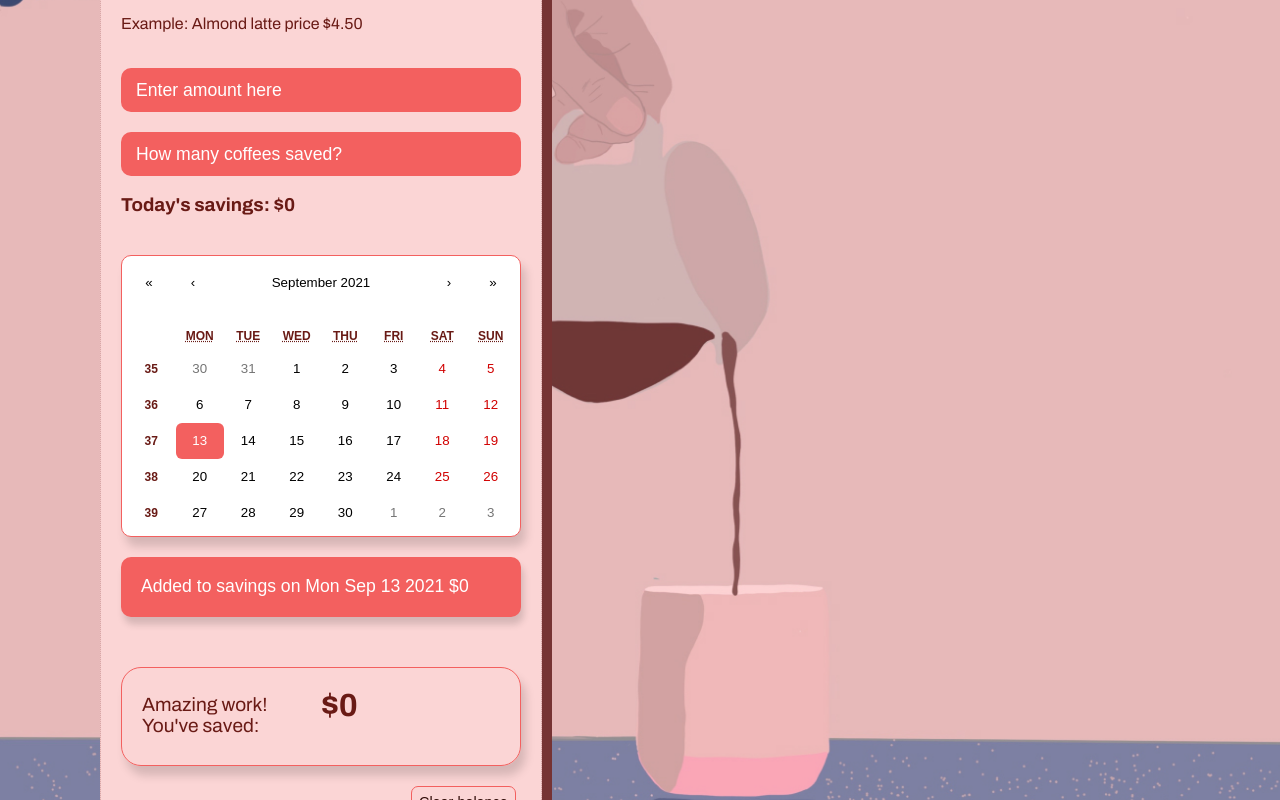
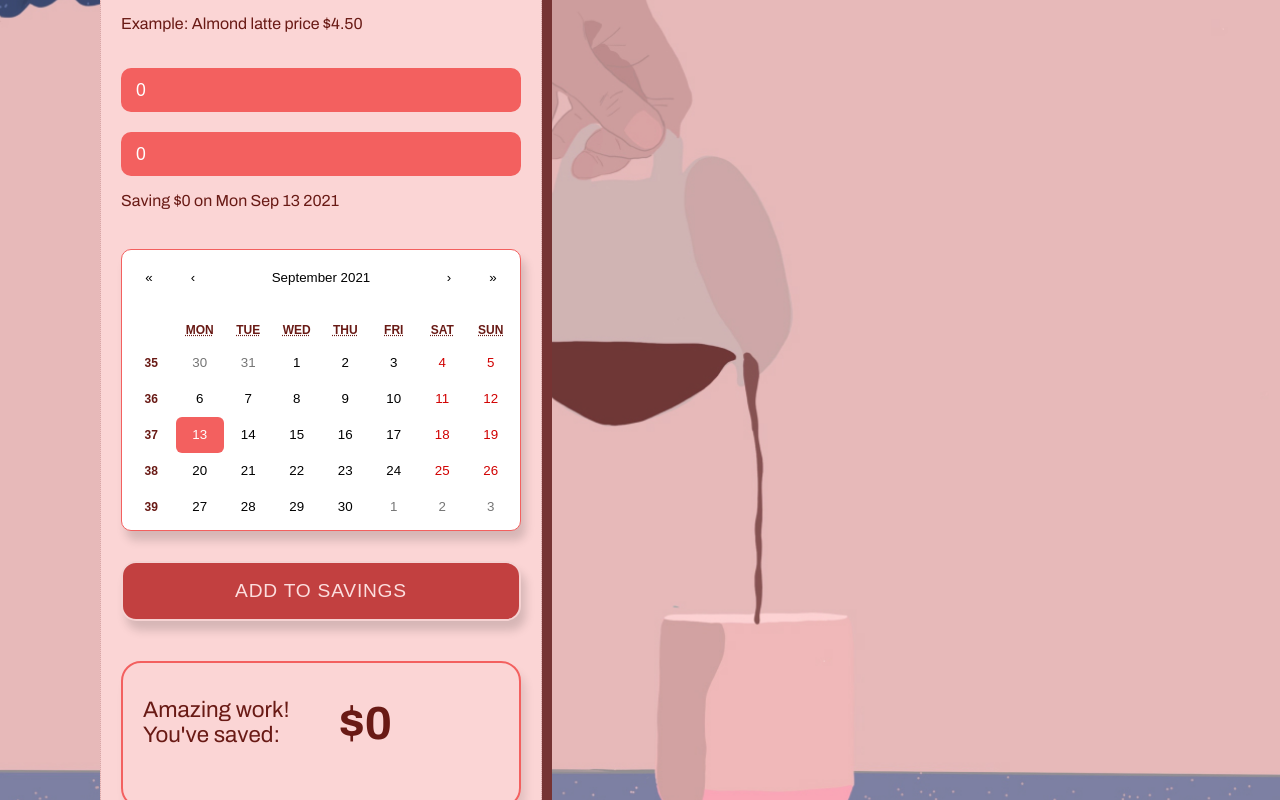
Before and after one commit to Shell111/CoffeeSaver, a React (Create React App) app: page / in a window 1280 px wide. Shown: the part 360-1160 px from the top of the page. Built offline with nearby package versions, Linux system fonts and the light colour scheme.

Commit message:
Fonts added, local storage revised with date and amount, changes to confirm btn, coffee input and input amount, coffee saver and css revisions

```diff
--- a/public/index.html
+++ b/public/index.html
@@ -27,7 +27,8 @@
 
     <link rel="preconnect" href="https://fonts.googleapis.com">
     <link rel="preconnect" href="https://fonts.gstatic.com" crossorigin>
-    <link href="https://fonts.googleapis.com/css2?family=Archivo:wght@400;700&display=swap" rel="stylesheet">
+    <link href="https://fonts.googleapis.com/css2?family=Archivo:wght@300;400;700&display=swap" rel="stylesheet">
+
 
     <title>React App</title>
   </head>
--- a/src/components/CoffeeInput.js
+++ b/src/components/CoffeeInput.js
@@ -10,7 +10,7 @@ export function CoffeeInput({coffeeAmount, onChange}){
           <input value={coffeeAmount}
             onChange={onChange}
             className="input__section--field"
-            type="text"
+            type="number"
             aria-label="How many coffees saved?"
             placeholder="How many coffees saved?"
           />
--- a/src/components/CoffeeSaverApp.js
+++ b/src/components/CoffeeSaverApp.js
@@ -18,34 +18,54 @@ import { Footer } from './Footer';
 
 
 export function CoffeeSaverApp(){
-  // const [value, onChange] = useState(new Date());
   const [date, setDate] = useState(new Date());
-
-  const [amountInput, setAmountInput] = useState("");
-  const [coffeeAmount, setCoffeeAmount] = useState("");
-
-  // const [history, setHistory] = useState()
-
+  const [amountInput, setAmountInput] = useState(0);
+  const [coffeeAmount, setCoffeeAmount] = useState(0);
 
   // This sets the values in storage
-  const [totalSaving, setTotalSaving] = useState(() => {
+  const [data, setData] = useState(() => {
     const storedTotal = localStorage.getItem("total")
-    return storedTotal !== null ? JSON.parse(storedTotal) : 0
+    return storedTotal !== null ? JSON.parse(storedTotal) : []
   })
-  localStorage.setItem("total", totalSaving)
-
 
   let savingsToday = coffeeAmount * amountInput
 
+  // This calculates the coffee price and quantity
+  let sum = 0
+  data.forEach(item => {
+    const value = item.coffeeAmount * item.amountInput
+    sum = sum + value
+  })
+  console.log(sum)
 
-  // function storeHistory(date, amount) {
 
-  // }
+  function updateData(amountInput, coffeeAmount, date,) {
+  // Receive amountInput, coffeeAmount, date,
+  // Create an object with the received values
+    const tempObject = {
+      date,
+      amountInput,
+      coffeeAmount
+    }
+    const newArray = [...data, tempObject]
+    setData(newArray)
+    localStorage.setItem("total", JSON.stringify(newArray))
+    resetState()
+  }
+  console.log(data)
+
+  // This will reset state and inputs to 0
+  function resetState() {
+    setAmountInput(0)
+    setCoffeeAmount(0)
+  }
 
 
   // To run clear storage
   const clearItem = () => {
     localStorage.removeItem("total");
+    setData([])
+    resetState()
   }
 
   // This converts date format
@@ -69,7 +89,7 @@ export function CoffeeSaverApp(){
         coffeeAmount={coffeeAmount}
         onChange={(e) => setCoffeeAmount(e.target.value)}
       />
-      <h3 className="page__text">Today's savings: ${savingsToday}</h3>
+      <p className="intro__section--subcopy page__text">{`Saving $${savingsToday} on ${date.toDateString()}`}</p>
 
       <main className="calendar__section" >
           <Calendar className="react-calendar react-calendar__viewContainer react-calendar_custom"
@@ -82,12 +102,14 @@ export function CoffeeSaverApp(){
           />
       </main>
 
-      <ConfirmButton text={`Added to savings on ${date.toDateString()} $${savingsToday}`}
+      <ConfirmButton text={`Add to savings`}
           onClick={(e) => {
-          setTotalSaving(totalSaving + savingsToday)
+            updateData(amountInput, coffeeAmount, date)
+          // setTotalSaving(totalSaving + savingsToday)
+          }
         }
-      }/>
-      <Total totalSaving={totalSaving} />
+      />
+      <Total totalSaving={sum} />
 
       <div>
         <button className="clear-item" onClick={clearItem}>Clear balance</button>
--- a/src/components/ConfirmButton.css
+++ b/src/components/ConfirmButton.css
@@ -1,20 +1,30 @@
 .confirm__button {
   margin-top: 20px;
+  display: flex;
+  justify-content: center;
 }
 
 .confirm__button--btn {
-  /* width: 360px; */
   width: 100%;
+  /* width: 65%; */
+  /* height: 90px; */
+  margin-top: 10px;
   height: 60px;
-  /* text-transform: uppercase; */
-  /* letter-spacing: .08em; */
-  border-radius: 10px;
-  background-color: #F3605F;
-  color: white;
-  border: none;
-  font-size: 1.1em;
-  font-weight: 500;
-  text-align: left;
-  padding-left: 20px;
-  box-shadow: 2.7px 7.4px 7.4px hsl(0deg 0% 0% / 0.15);
+  text-transform: uppercase;
+  text-align: center;
+  letter-spacing: .04em;
+  border-radius: 15px;
+  background-color: #c24040;
+  color: #fcdede;
+  border: 2px solid #f5d2d2;
+  font-size: 1.2em;
+  font-weight: 400;
+  /* padding-left: 20px; */
+  box-shadow: 4.7px 9.4px 9.4px hsl(0deg 0% 0% / 0.15);
+  transition: .2s ease-in-out;
 }
+
+.confirm__button--btn:hover {
+  box-shadow: 1.7px 1.4px 1.4px hsl(0deg 0% 0% / 0.15);
+
+}
--- a/src/components/DarkMode.css
+++ b/src/components/DarkMode.css
@@ -72,7 +72,6 @@ body.dark {
   background-color:#450D0D;
   transition: ease .3s;
   border: .5px dotted #b56d6d;
-  /* box-shadow: 10px 10px #fc987a; */
   box-shadow: 10px 10px #F3605F
 }
 
--- a/src/components/InputAmount.js
+++ b/src/components/InputAmount.js
@@ -12,7 +12,7 @@ export function InputAmount({amountInput, onChange}){
           <input value={amountInput}
             onChange={onChange}
             className="input__section--field"
-            type="text"
+            type="number"
             placeholder="Enter amount here"
           />
           {/* <p>${amountInput}</p> */}
--- a/src/components/Intro.js
+++ b/src/components/Intro.js
@@ -8,7 +8,7 @@ export function Intro(){
 
       <div className="intro__section">
 
-        <h2 className="intro__section--heading page__text">Enter in the item price you’re choosing to save</h2>
+        <h2 className="intro__section--heading page__text">Enter in the coffee price you’re choosing to save</h2>
         <p className="intro__section--subcopy page__text">Example: Almond latte price $4.50</p>
 
       </div>
--- a/src/components/Layout.css
+++ b/src/components/Layout.css
@@ -14,10 +14,13 @@ body {
   border-radius: 40px;
 }
 
-
 .page__text {
   color: rgb(247, 246, 246);
 }
+
+/* h4 {
+  font-weight: 300;
+} */
 
 .clear-item {
   position: relative;
--- a/src/components/Total.css
+++ b/src/components/Total.css
@@ -1,28 +1,28 @@
-
 .total__section {
   display: grid;
-  grid-template-columns: 1fr 50%;
-  margin: 50px 0 20px 0;
-  border: 1px solid #F3605F;
+  grid-template-columns: 1fr 45%;
+  margin: 40px 0 20px 0;
+  border: 2px solid #f3605f;
   border-radius: 20px;
   padding: 10px 20px;
   /* max-width: 360px;   */
   max-width: 100%;
-  box-shadow: 4.7px 9.4px 9.4px hsl(0deg 0% 0% / 0.15);
+  box-shadow: 4.7px 9.4px 9.4px hsl(0deg 0% 0% / 0.1);
 }
 
 .total__section--title {
-  font-size: 1.2em;
+  font-size: 1.4em;
   font-weight: 400;
   margin-bottom: 0;
+  padding-top: 5px;
 }
 
 .total__section--amount {
-  font-size: 2em;
-  margin-top: 10px;
+  font-size: 2.9em;
+  margin-top: 25px;
 }
 
-@media screen and (min-width: 400px){
+@media screen and (min-width: 400px) {
   .total__section {
     max-width: 100%;
   }
```
Also changed, not shown: src/components/InputAmount.css (line endings or trailing spaces).
